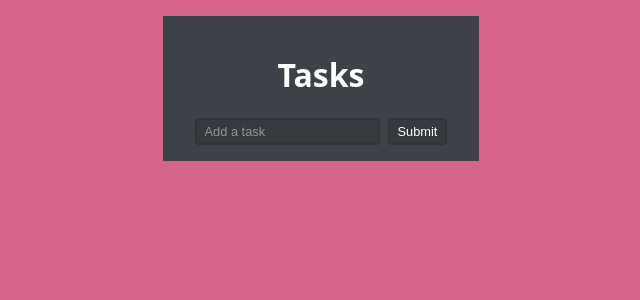
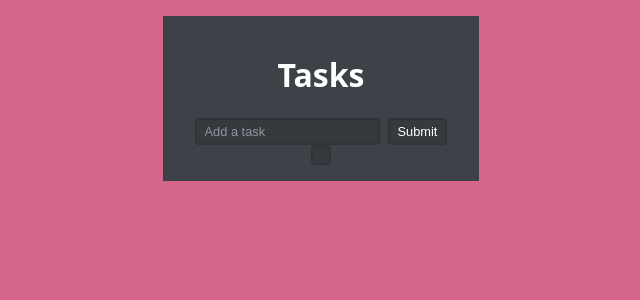
Before and after one commit to rachboudj/react-todoapp, a React (Vite) app: page / in a window 1280 px wide. Shown: the top 300 px of the page, without its empty margins (319-959 px from the left). Built offline with nearby package versions, Linux system fonts and the light colour scheme.

Commit message:
ajout de l'événement quand la case est choqué

```diff
--- a/src/App.jsx
+++ b/src/App.jsx
@@ -1,3 +1,4 @@
+import { useState } from 'react';
 import './App.css'
 
 export default function App() {
@@ -33,9 +34,25 @@ const Todo = () => {
     <div>
       <Checkbox />
     </div>
-  )
-}
+  );
+};
 
 const Checkbox = () => {
-  return <div></div>
-}
+  const [checked, setChecked] = useState(false);
+
+  const onChange = (event) => {
+    setChecked(event.target.checked);
+  }
+
+  return (
+    <div className='checkbox'>
+    <input type="checkbox" checked={checked} onChange={onChange} />
+    {checked && (
+      <svg xmlns="http://www.w3.org/2000/svg" width="1em" height="1em" viewBox="0 0 24 24" stroke-width="2" stroke="currentColor" fill="none" stroke-linecap="round" stroke-linejoin="round">
+        <path stroke="none" d="M0 0h24v24H0z" fill="none"></path>
+        <path d="M5 12l5 5l10 -10"></path>
+      </svg>
+    )}
+  </div>
+  );
+};
```
